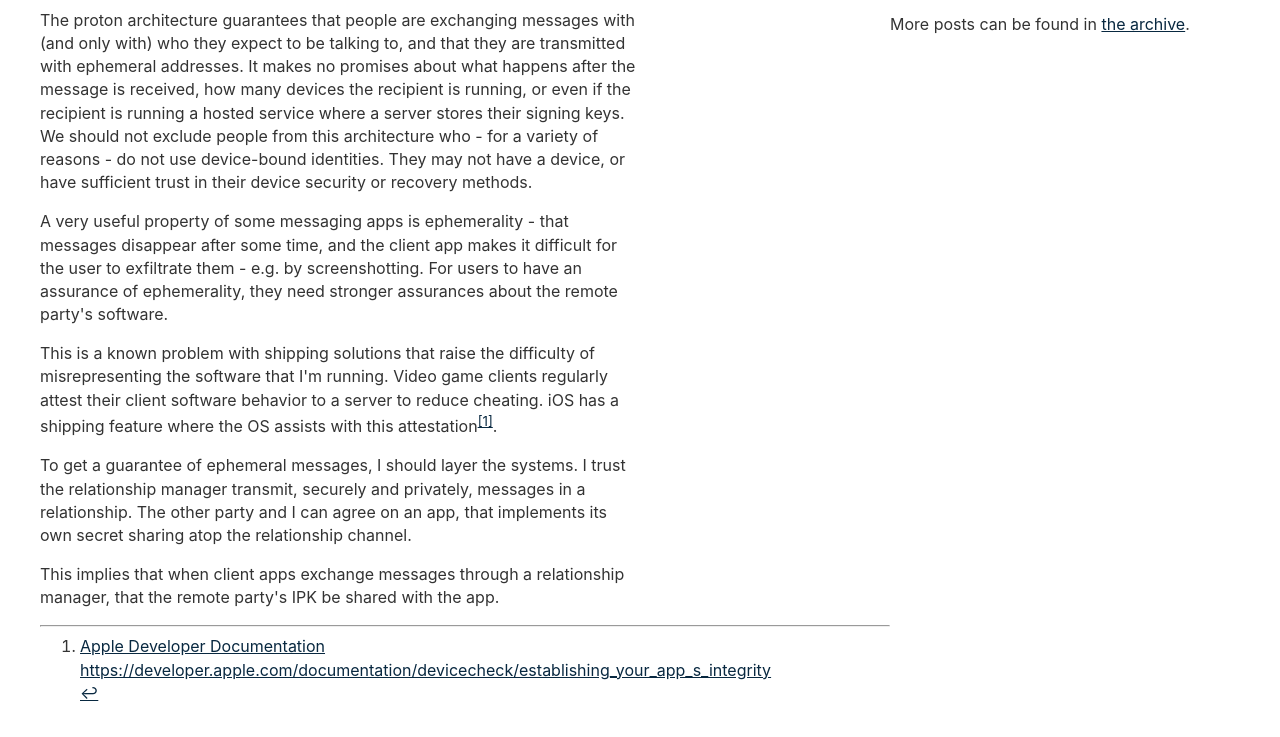
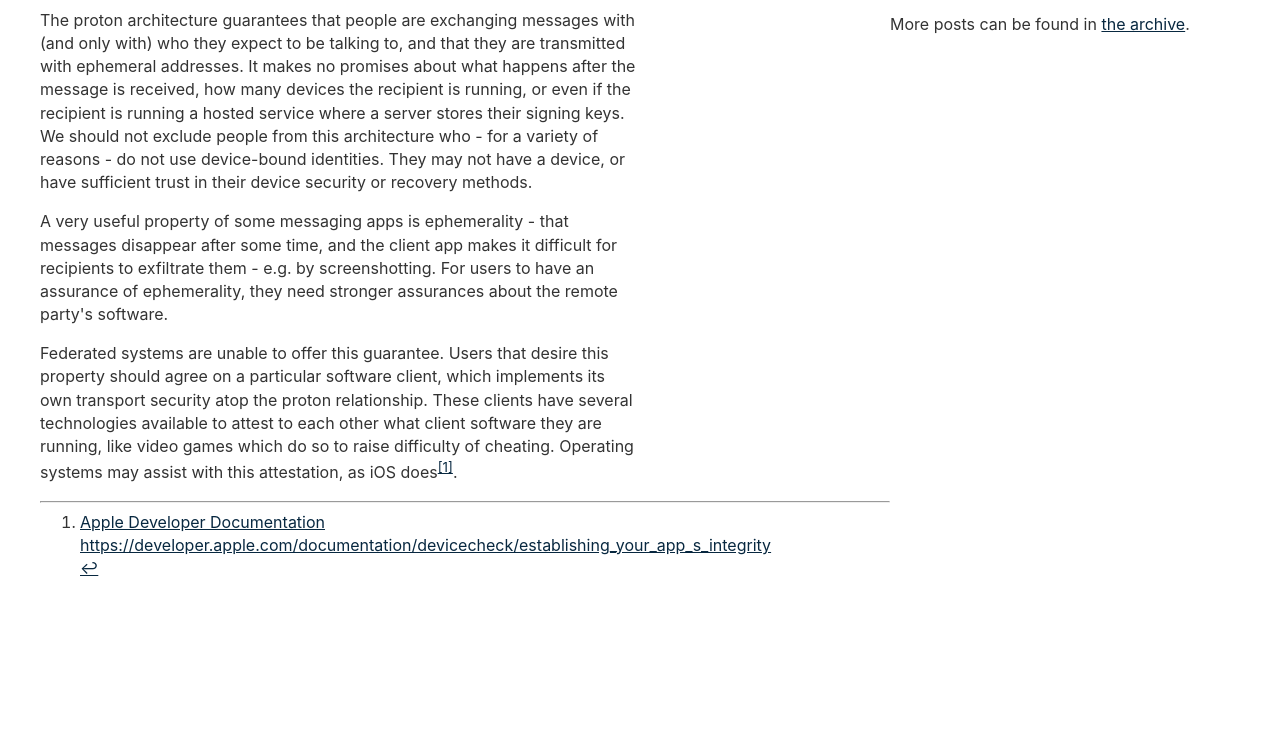
Before and after one commit to messaging-interop/messaging-interop.github.io, an Eleventy site: page posts/4.2-Trust.md in a window 1280 px wide. Shown: the part 183-920 px from the top of the page. After the commit the page ends 885 px from the top, so only its background shows below. Built offline with nearby package versions, Linux system fonts and the light colour scheme; Eleventy itself is replaced by a stand-in of ours; files that its build step writes are made by us from their sources.

Commit message:
Update trust

```diff
--- a/posts/4.2-Trust.md
+++ b/posts/4.2-Trust.md
@@ -9,12 +9,8 @@ The privacy of my messages - in transit and after receipt - relies on trust in m
 
 The proton architecture guarantees that people are exchanging messages with (and only with) who they expect to be talking to, and that they are transmitted with ephemeral addresses. It makes no promises about what happens after the message is received, how many devices the recipient is running, or even if the recipient is running a hosted service where a server stores their signing keys. We should not exclude people from this architecture who - for a variety of reasons - do not use device-bound identities. They may not have a device, or have sufficient trust in their device security or recovery methods.
 
-A very useful property of some messaging apps is ephemerality - that messages disappear after some time, and the client app makes it difficult for the user to exfiltrate them - e.g. by screenshotting. For users to have an assurance of ephemerality, they need stronger assurances about the remote party's software.
+A very useful property of some messaging apps is ephemerality - that messages disappear after some time, and the client app makes it difficult for recipients to exfiltrate them - e.g. by screenshotting. For users to have an assurance of ephemerality, they need stronger assurances about the remote party's software.
 
-This is a known problem with shipping solutions that raise the difficulty of misrepresenting the software that I'm running. Video game clients regularly attest their client software behavior to a server to reduce cheating. iOS has a shipping feature where the OS assists with this attestation[^1].
-
-To get a guarantee of ephemeral messages, I should layer the systems. I trust the relationship manager transmit, securely and privately, messages in a relationship. The other party and I can agree on an app, that implements its own secret sharing atop the relationship channel.
-
-This implies that when client apps exchange messages through a relationship manager, that the remote party's IPK be shared with the app.
+Federated systems are unable to offer this guarantee. Users that desire this property should agree on a particular software client, which implements its own transport security atop the proton relationship. These clients have several technologies available to attest to each other what client software they are running, like video games which do so to raise difficulty of cheating. Operating systems may assist with this attestation, as iOS does[^1].
 
 [^1]: [Apple Developer Documentation](https://developer.apple.com/documentation/devicecheck/establishing_your_app_s_integrity) https://developer.apple.com/documentation/devicecheck/establishing_your_app_s_integrity
```
